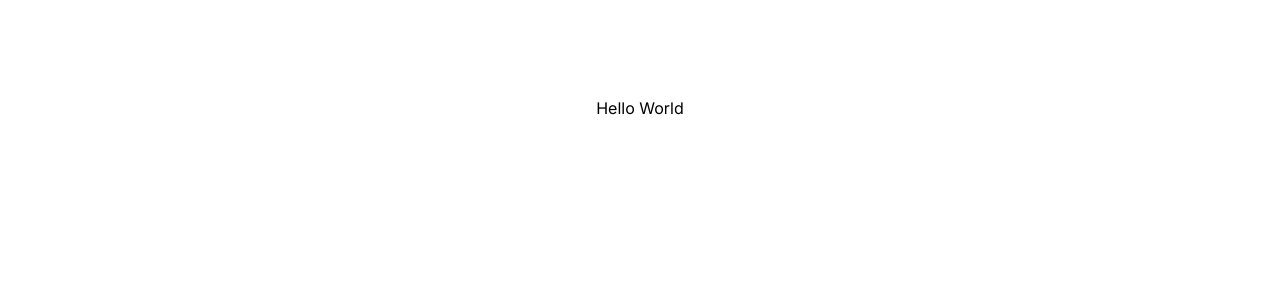
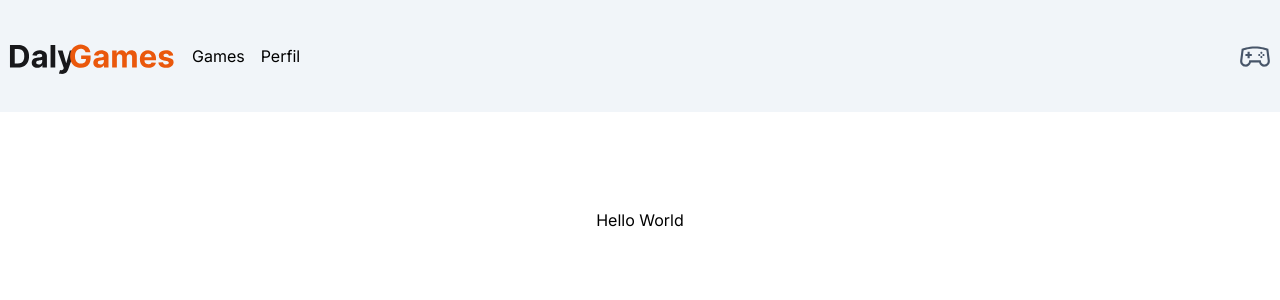
Before and after one commit to ValberJunior/dalygames, a Next.js app: page / in a window 1280 px wide. Shown: the top 300 px of the page. Built offline with nearby package versions, Linux system fonts and the light colour scheme.

Commit message:
create header component

```diff
--- a/src/app/layout.tsx
+++ b/src/app/layout.tsx
@@ -1,6 +1,7 @@
 import type { Metadata } from "next";
 import { Inter } from "next/font/google";
 import "./globals.css";
+import { Header } from "@/components";
 
 const inter = Inter({ subsets: ["latin"] });
 
@@ -16,7 +17,10 @@
 }>) {
   return (
     <html lang="en">
-      <body className={inter.className}>{children}</body>
+      <body className={inter.className}>
+        <Header/>
+        {children}
+      </body>
     </html>
   );
 }
--- /dev/null
+++ b/src/components/header/index.tsx
@@ -0,0 +1,34 @@
+import logoImg from '/public/logo.svg';
+import Image from 'next/image';
+import Link from 'next/link';
+import { LiaGamepadSolid } from 'react-icons/lia';
+
+export const Header = () => {
+    return <header className="w-full h-28 bg-slate-100 text-black px-2">
+        <div className="max-w-screen-xl mx-auto flex justify-center items-center h-28 sm:justify-between">
+            <nav className="flex justify-center items-center gap-4">
+                <Link href="/">
+                    <Image
+                      src={logoImg}
+                      alt="Logo do Site"
+                      quality={100}
+                      priority={true}
+                      className="w-full"
+                      />
+                </Link>
+                <Link href="/">
+                    Games
+                </Link>
+                <Link href="/profile">
+                    Perfil
+                </Link>
+            </nav>
+
+            <div className="hidden sm:flex justify-center items-center">
+                <Link href="/profile">
+                    <LiaGamepadSolid size={34} color="#475569"/>
+                </Link>
+            </div>
+        </div>
+    </header>
+}
--- /dev/null
+++ b/src/components/index.ts
@@ -0,0 +1 @@
+export * from './header';
```
